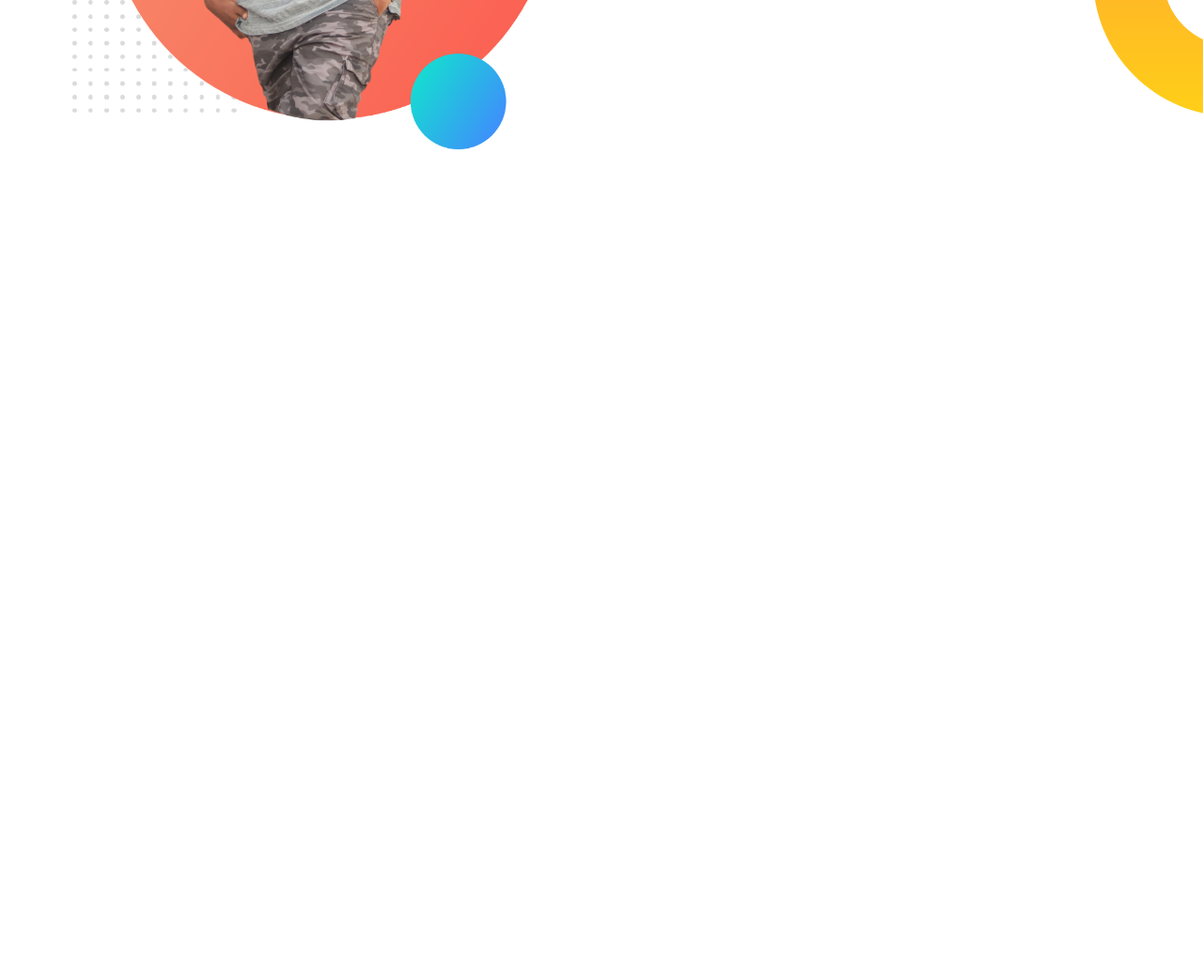
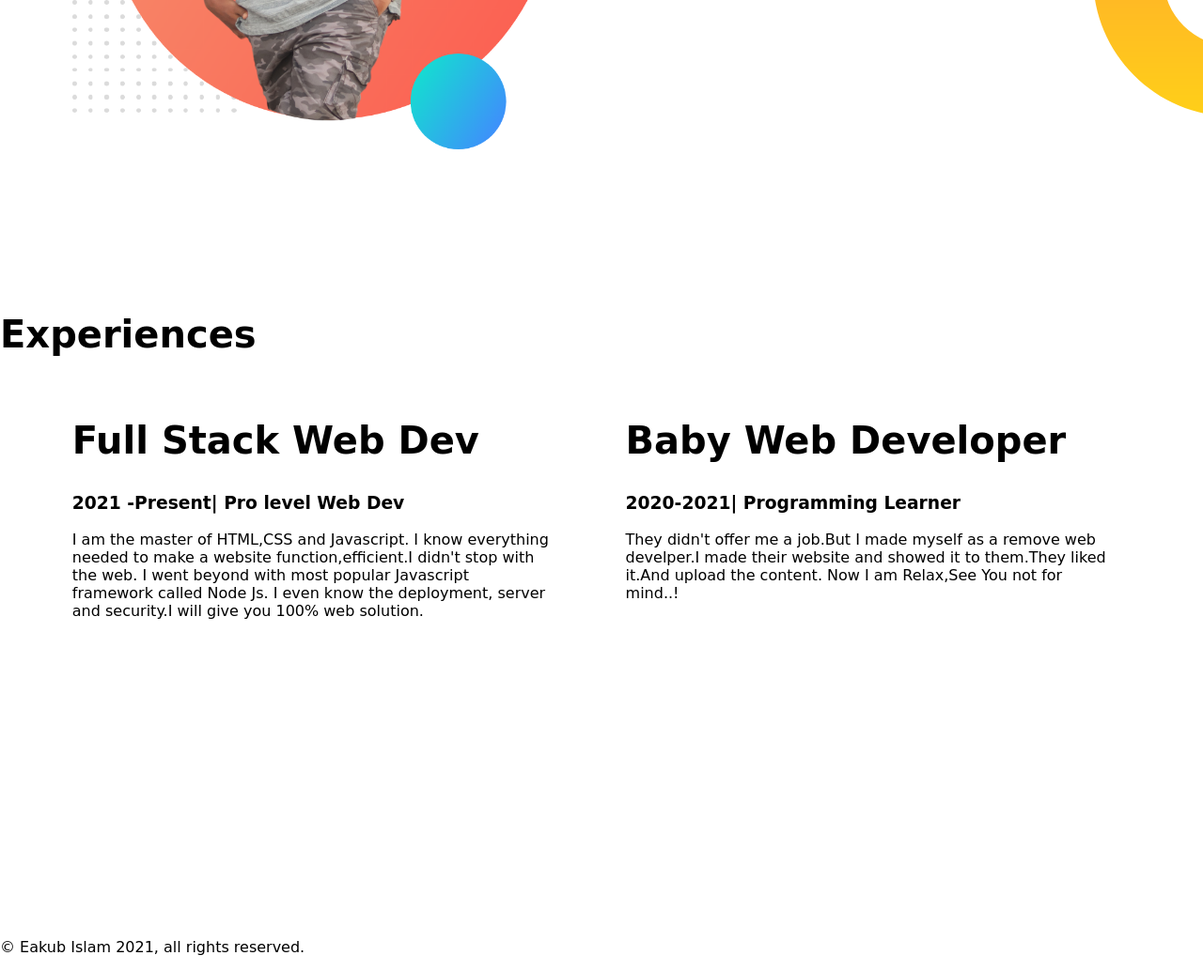
Before and after one commit to EakubIslam/web-portfolio, a plain HTML site: page index.html in a window 1280 px wide. Shown: the part 1033-2067 px from the top of the page at 94% size. Before the commit the page ends 1333 px from the top, so only its background shows below. Drawn offline with Linux system fonts and the light colour scheme; a web font is replaced by a local one.

Commit message:
update section

```diff
--- a/index.html
+++ b/index.html
@@ -36,5 +36,22 @@
         </div>
 
     </section>
+   <section  class="experience-area">
+        <h2>Experiences </h2>
+         <div id="Full-stack" class="half-width single-experience">
+            <h2> Full Stack Web Dev</h2>
+            <h3 class="highlight">2021 -Present| Pro level Web Dev </h3>
+            <p> I am the master of HTML,CSS and Javascript. I know everything needed to make a website function,efficient.I didn't stop with the web. I went beyond with most popular Javascript framework called Node Js. I even know the deployment, server and security.I will give you 100% web solution.</p>
+         </div>
+         <div id="baby-web" class="half-width single-experience">
+            <h2>Baby Web Developer</h2>
+            <h3 class="highlight">2020-2021| Programming Learner</h3>
+            <p>They didn't offer me a job.But I made myself as a remove web develper.I made their website and showed it to them.They liked it.And upload the content. Now I am Relax,See You not for mind..! </p>
+         </div>
+
+     </section>
+     <footer>
+         <p > &copy; Eakub Islam 2021, all rights reserved.</p>
+     </footer>
 </body>
 </html>
```
